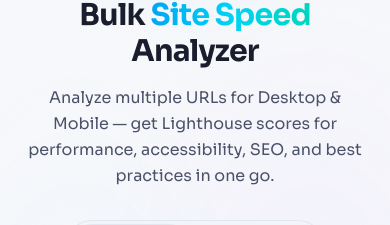
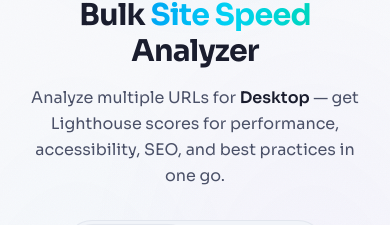
Before and after one commit to subhambitpastel/Site-Speed-Analyzer, a Next.js app: page / in a window 390 px wide. Shown: the part 203-428 px from the top of the page. Built offline with nearby package versions, Linux system fonts and the light colour scheme; no server answers.

Commit message:
Make hero subtitle dynamic — shows Desktop or Mobile based on toggle
The word "Desktop" or "Mobile" in the subtitle changes when the
strategy toggle is switched, with bold styling to highlight it.

```diff
--- a/src/app/page.tsx
+++ b/src/app/page.tsx
@@ -221,8 +221,11 @@
             Analyzer
           </h2>
           <p className="mx-auto mt-4 max-w-lg text-base leading-relaxed text-[var(--text-secondary)] sm:text-lg">
-            Analyze multiple URLs for Desktop & Mobile — get Lighthouse scores
-            for performance, accessibility, SEO, and best practices in one go.
+            Analyze multiple URLs for{" "}
+            <span className="font-semibold text-[var(--foreground)] transition-colors duration-300">
+              {strategy === "desktop" ? "Desktop" : "Mobile"}
+            </span>{" "}
+            — get Lighthouse scores for performance, accessibility, SEO, and best practices in one go.
           </p>
         </section>
 
```
